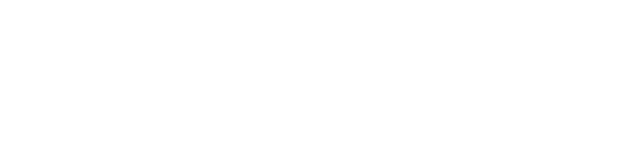
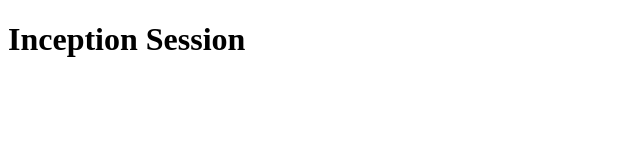
Before and after one commit to Abhijeet43/react-first, a plain HTML site: page index.html in a window 1280 px wide. Shown: the whole page, without its empty margins (0-640 px from the left). Drawn offline with Linux system fonts and the light colour scheme.

Commit message:
feat: added header tag to html

```diff
--- a/index.html
+++ b/index.html
@@ -6,5 +6,9 @@
     <meta name="viewport" content="width=device-width, initial-scale=1.0" />
     <title>Document</title>
   </head>
-  <body></body>
+  <body>
+    <div class="root">
+      <h1>Inception Session</h1>
+    </div>
+  </body>
 </html>
```
